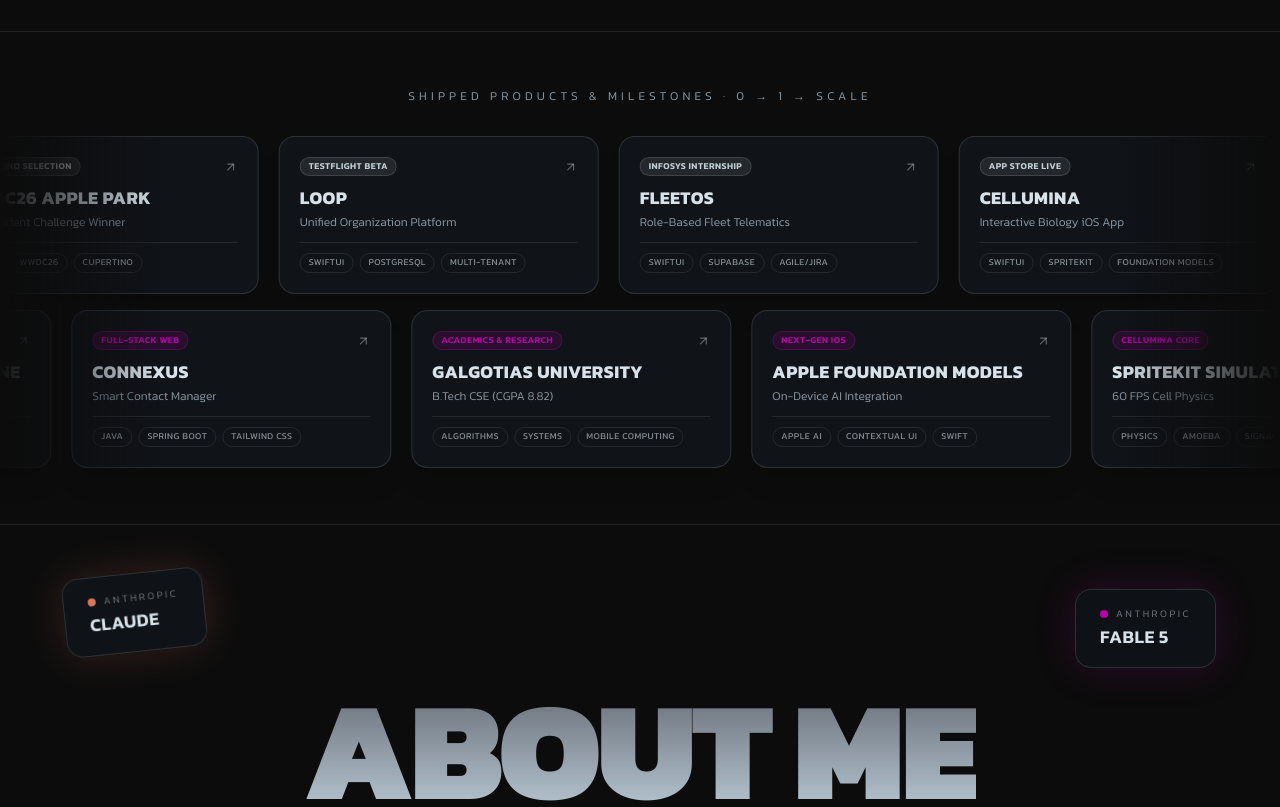
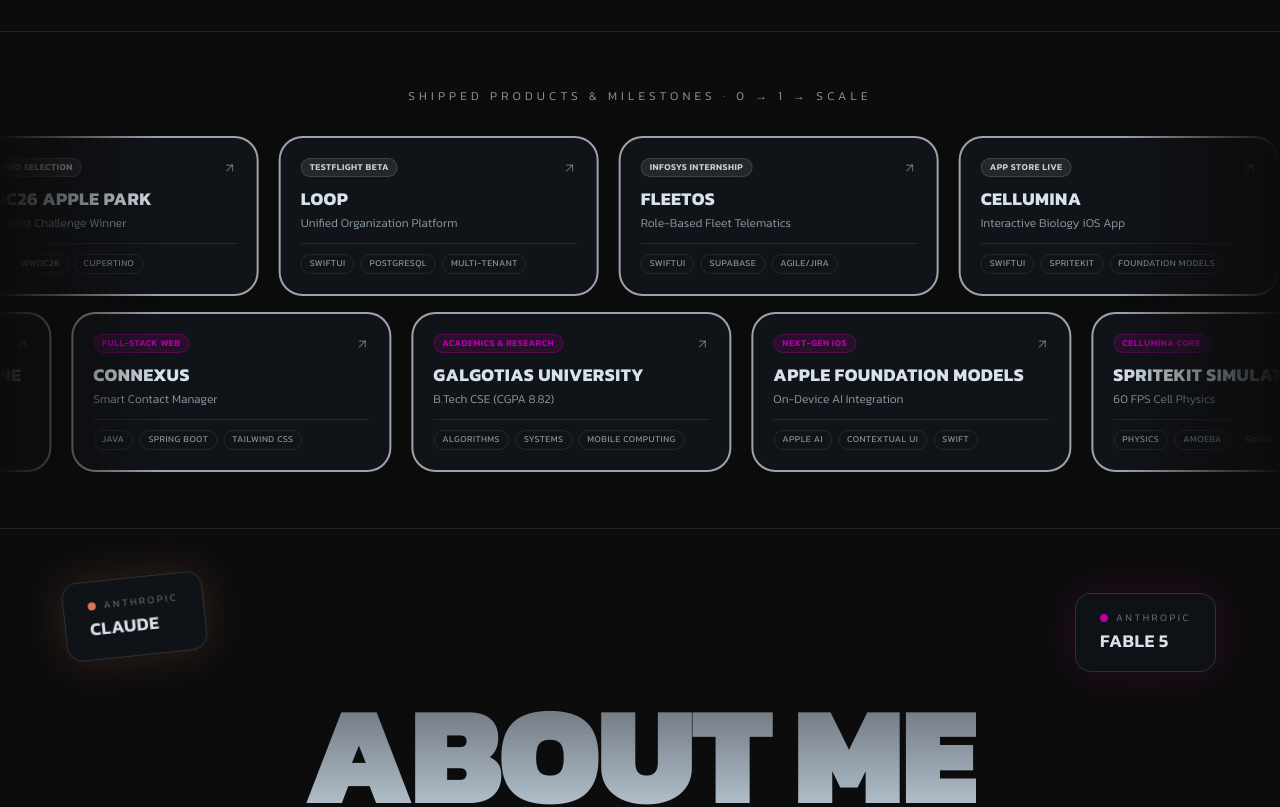
Before and after one commit to SrivastavaAnsh/portfolio, a React (Vite) app: page / in a window 1280 px wide. Shown: the part 980-1787 px from the top of the page. Built offline with nearby package versions, Linux system fonts and the light colour scheme; no server answers.

Commit message:
style: apply border-2 border-frost/70 to Shipped Products & Milestones cards and add hover pause

```diff
--- a/src/components/MarqueeShowcase.jsx
+++ b/src/components/MarqueeShowcase.jsx
@@ -88,19 +88,19 @@ export const MarqueeShowcase = () => {
         </p>
       </div>
 
-      <div className="marquee-container flex flex-col gap-3 sm:gap-4 relative">
+      <div className="marquee-container flex flex-col gap-3 sm:gap-4 relative group cursor-pointer">
         <div className="pointer-events-none absolute inset-y-0 left-0 w-20 sm:w-40 z-20 bg-gradient-to-r from-primary to-transparent" />
         <div className="pointer-events-none absolute inset-y-0 right-0 w-20 sm:w-40 z-20 bg-gradient-to-l from-primary to-transparent" />
 
         {/* Row 1 */}
-        <div className="flex gap-4 sm:gap-5 w-max animate-marquee">
+        <div className="flex gap-4 sm:gap-5 w-max animate-marquee group-hover:[animation-play-state:paused]">
           {[...marqueeItemsRow1, ...marqueeItemsRow1, ...marqueeItemsRow1].map((item, idx) => (
             <a
               key={`r1-${idx}`}
               href={item.link}
               target={item.link.startsWith('http') ? '_blank' : '_self'}
               rel="noopener noreferrer"
-              className="w-[260px] sm:w-[320px] rounded-2xl border border-frost/15 bg-black-100 p-4 sm:p-5 flex flex-col justify-between hover:border-frost/40 hover:scale-[1.02] transition-all duration-300 shadow-xl group"
+              className="w-[260px] sm:w-[320px] rounded-2xl sm:rounded-3xl border-2 border-frost/70 bg-black-100 p-4 sm:p-5 flex flex-col justify-between hover:border-frost hover:scale-[1.02] transition-all duration-300 shadow-xl group"
             >
               <div>
                 <div className="flex items-center justify-between mb-2">
@@ -132,14 +132,14 @@ export const MarqueeShowcase = () => {
         </div>
 
         {/* Row 2 (Reverse) */}
-        <div className="flex gap-4 sm:gap-5 w-max animate-marquee-reverse">
+        <div className="flex gap-4 sm:gap-5 w-max animate-marquee-reverse group-hover:[animation-play-state:paused]">
           {[...marqueeItemsRow2, ...marqueeItemsRow2, ...marqueeItemsRow2].map((item, idx) => (
             <a
               key={`r2-${idx}`}
               href={item.link}
               target={item.link.startsWith('http') ? '_blank' : '_self'}
               rel="noopener noreferrer"
-              className="w-[260px] sm:w-[320px] rounded-2xl border border-frost/15 bg-black-100 p-4 sm:p-5 flex flex-col justify-between hover:border-frost/40 hover:scale-[1.02] transition-all duration-300 shadow-xl group"
+              className="w-[260px] sm:w-[320px] rounded-2xl sm:rounded-3xl border-2 border-frost/70 bg-black-100 p-4 sm:p-5 flex flex-col justify-between hover:border-frost hover:scale-[1.02] transition-all duration-300 shadow-xl group"
             >
               <div>
                 <div className="flex items-center justify-between mb-2">
```
